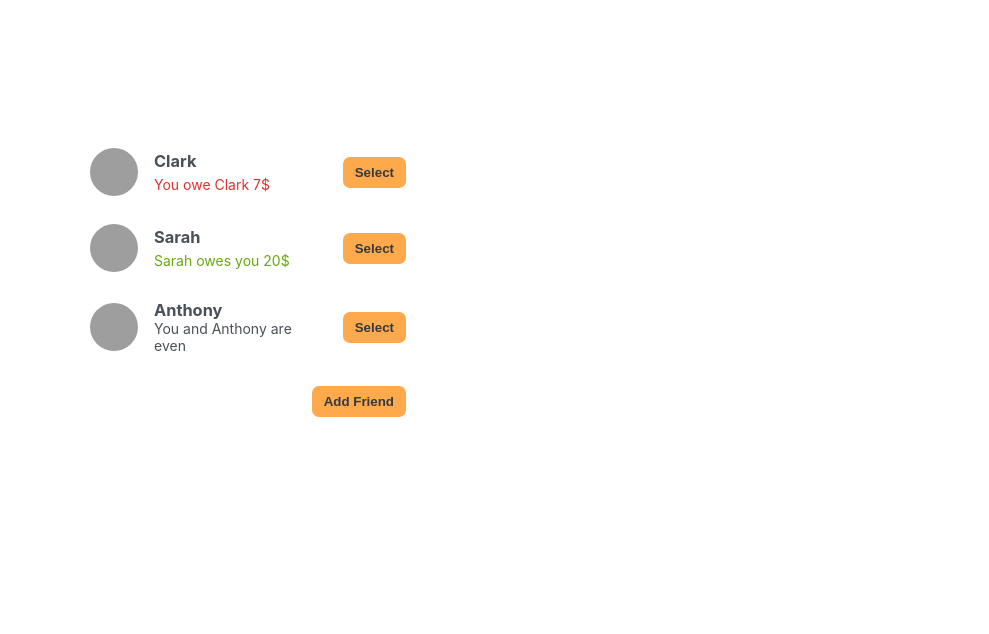
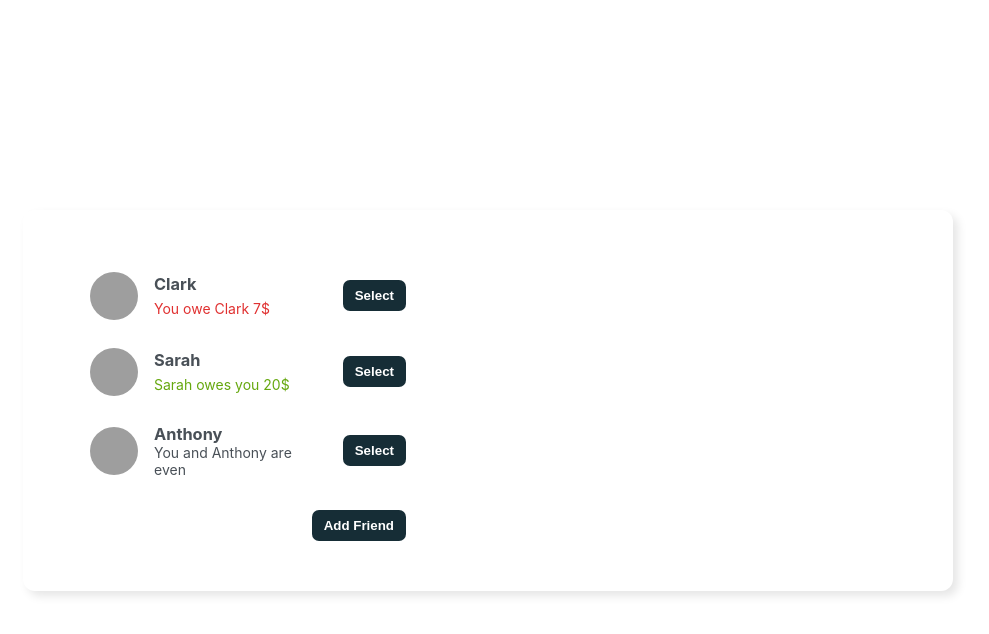
Before and after one commit to Dago04/eat-n-split, a React (Create React App) app: page / in a window 1280 px wide. Shown: the top 634 px of the page, without its empty margins (152-1141 px from the left). Built offline with nearby package versions, Linux system fonts and the light colour scheme; grey boxes are pictures that could not be loaded.

Commit message:
change color pallete

```diff
--- a/src/App.js
+++ b/src/App.js
@@ -45,7 +45,7 @@ export default function App() {
   function handleSelection(friend) {
     // setSelectedFriend(friend);
     setSelectedFriend((cur) => cur?.id === friend.id ? null : friend)
-    setShowFormAddFriend(false); // close the form after selecting a friend
+    // close the form after selecting a friend
   }
 
   function handleSplitBill(value) {
@@ -61,6 +61,10 @@ export default function App() {
     setSelectedFriend(null);
   }
   return (
+    <>
+
+      <section className="section">
+
         <div className="app">
           <div className="sidebar">
             <FriendList
@@ -75,7 +79,11 @@ export default function App() {
             </Button>
           </div>
           {selectedFriend && <FormSplitBill selectedFriend={selectedFriend} onSplitBill={handleSplitBill} />}
+
         </div>
+      </section>
+    </>
+
   );
 }
 
--- a/src/index.css
+++ b/src/index.css
@@ -1,8 +1,8 @@
 :root {
-  --color-lightest: #fff4e6;
-  --color-light: #ffe8cc;
-  --color-medium: #ffa94d;
-  --color-dark: #ff922b;
+  --color-lightest: #f0fafb;
+  --color-light: #59b4c3;
+  --color-medium: #162d36;
+  --color-dark: #2e788c;
 }
 
 * {
@@ -24,9 +24,13 @@ body {
   align-items: center;
   justify-content: center;
 }
+.section {
+  box-shadow: 5px 5px 10px rgba(0, 0, 0, 0.1);
+  border-radius: 12px;
+  padding: 5rem;
+}
 
 .app {
-  min-height: 66vh;
   display: flex;
   flex-direction: column;
   gap: 4rem;
@@ -37,7 +41,7 @@ body {
 
 .button {
   background-color: var(--color-medium);
-  color: #343a40;
+  color: white;
   padding: 0.8rem 1.2rem;
   border: none;
   border-radius: 7px;
@@ -94,6 +98,7 @@ body {
 .sidebar li .button {
   grid-row: span 2;
   grid-column: 3;
+  color: white;
 }
 
 .sidebar > .button {
@@ -160,6 +165,7 @@ select:focus {
 form .button {
   margin-top: 0.6rem;
   grid-column: 2;
+  color: white;
 }
 
 form h2 {
```
Lines whose indentation alone changed are shown as unchanged.
